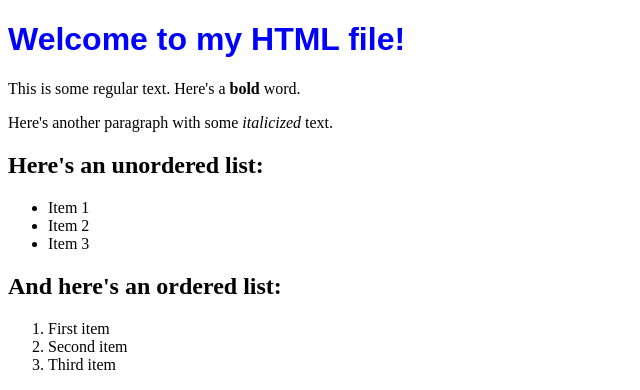
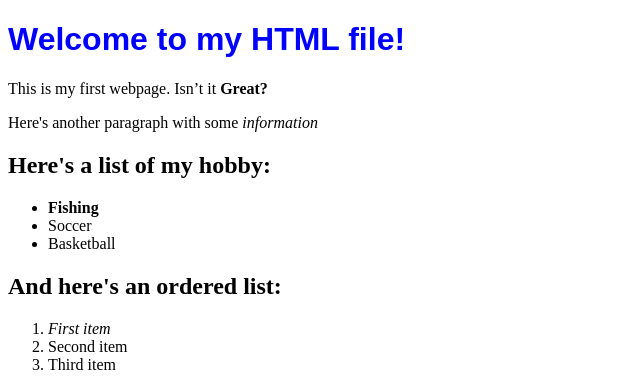
Before and after one commit to Huipengliwei/huipengliwei.github.io, a plain HTML site: page index.html in a window 1280 px wide. Shown: the top 390 px of the page, without its empty margins (0-640 px from the left). Drawn offline with Linux system fonts and the light colour scheme.

Commit message:
Update index.html

```diff
--- a/index.html
+++ b/index.html
@@ -1,7 +1,7 @@
 <!DOCTYPE html>
 <html>
   <head>
-    <title>Huipeng’s Webpage</title>
+    <title>My Webpage</title>
     <style>
       h1 {
         color: blue;
@@ -16,25 +16,25 @@
   </head>
   <body>
     <h1>Welcome to my HTML file!</h1>
-    <p>This is some regular text. Here's a <strong>bold</strong> word.</p>
-    <p>Here's another paragraph with some <em>italicized</em> text.</p>
+    <p>This is my first webpage. Isn’t it <strong>Great?</strong></p>
+    <p>Here's another paragraph with some <em>information</em> </p>
 
-    <h2>Here's an unordered list:</h2>
+    <h2>Here's a list of my hobby:</h2>
     <ul>
-      <li>Item 1</li>
-      <li>Item 2</li>
-      <li>Item 3</li>
+      <li><strong>Fishing</strong></li>
+      <li>Soccer</li>
+      <li>Basketball</li>
     </ul>
 
     <h2>And here's an ordered list:</h2>
     <ol>
-      <li>First item</li>
+      <li><em>First item</em></li>
       <li>Second item</li>
       <li>Third item</li>
     </ol>
 
     <h2>Here's an image:</h2>
-    <img src="https://images.unsplash.com/photo-1574680097094-4f7e9fdaea11" alt="A beautiful landscape">
+    <img src="https://www.petfinder.com/static/2467230a67ede7d7a9acaa3eebc640d4/1108d/australian-shepherd-card-large.jpg" alt="A beautiful dog">
 
     <h2>And here's a link:</h2>
     <p>Check out <a href="https://www.google.com">Google</a> for more information.</p>
```
